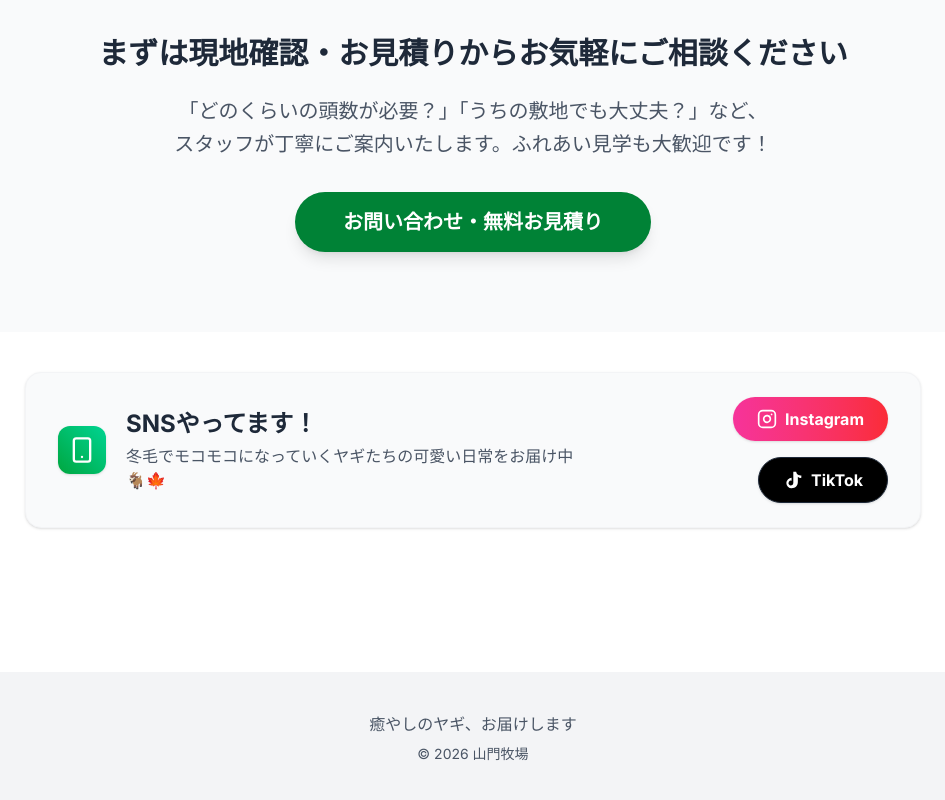
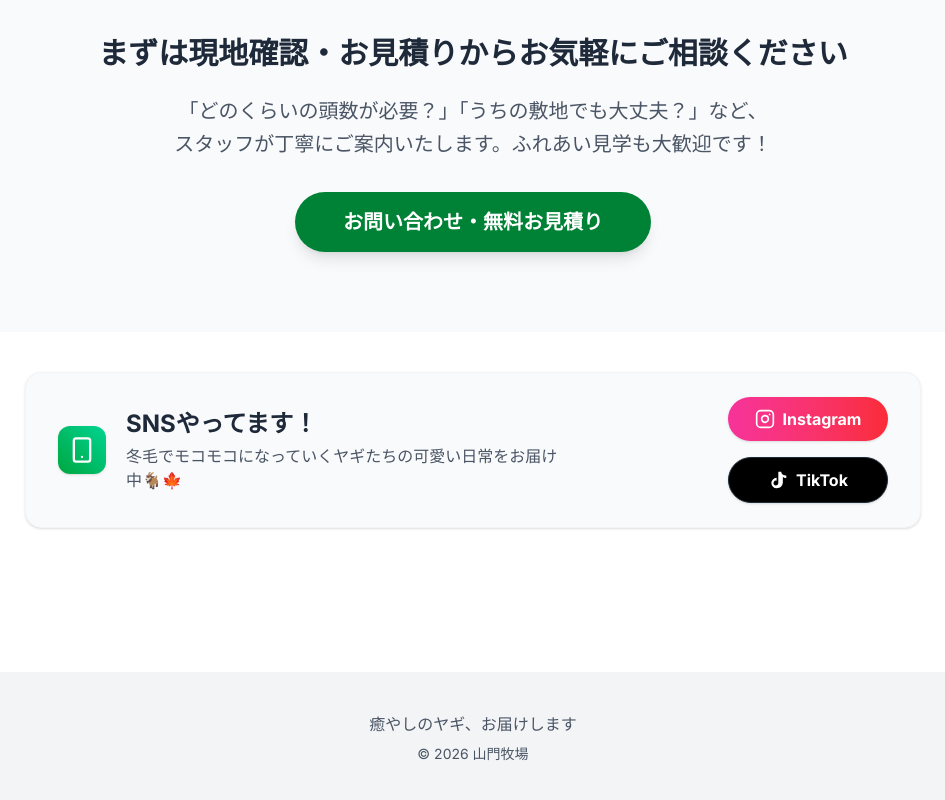
Before and after one commit to mune-Geeks/goat-rental, a Next.js app: page / in a window 1280 px wide. Shown: the part 2661-3461 px from the top of the page, without its empty margins (167-1112 px from the left). Built offline with nearby package versions, Linux system fonts and the light colour scheme.

Commit message:
ホームページを秋冬に対応

```diff
--- a/app/page.tsx
+++ b/app/page.tsx
@@ -240,7 +240,7 @@ export default function Home() {
               href="https://www.instagram.com/yamakado_suzuka?igsh=dWtob3V0eGNsdzYw"
               target="_blank"
               rel="noopener noreferrer"
-              className="flex items-center gap-2 bg-gradient-to-r from-pink-500 to-red-500 text-white hover:opacity-90 font-bold py-2.5 px-6 rounded-full shadow-sm transition-all text-sm md:text-base"
+              className="flex items-center justify-center gap-2 w-36 sm:w-40 bg-gradient-to-r from-pink-500 to-red-500 text-white hover:opacity-90 font-bold py-2.5 rounded-full shadow-sm transition-all text-sm md:text-base"
             >
               <svg xmlns="http://www.w3.org/2000/svg" viewBox="0 0 24 24" fill="none" stroke="currentColor" strokeWidth="2" strokeLinecap="round" strokeLinejoin="round" className="w-5 h-5">
                 <rect width="20" height="20" x="2" y="2" rx="5" ry="5" />
@@ -253,7 +253,7 @@ export default function Home() {
               href="https://www.tiktok.com/@yamakado_farm"
               target="_blank"
               rel="noopener noreferrer"
-              className="flex items-center gap-2 bg-black text-white hover:bg-gray-900 font-bold py-2.5 px-6 rounded-full shadow-sm transition-all text-sm md:text-base border border-gray-800"
+              className="flex items-center justify-center gap-2 w-36 sm:w-40 bg-black text-white hover:bg-gray-900 font-bold py-2.5 rounded-full shadow-sm transition-all text-sm md:text-base border border-gray-800"
             >
               <svg xmlns="http://www.w3.org/2000/svg" viewBox="0 0 24 24" fill="currentColor" className="w-5 h-5">
                 <path d="M19.59 6.69a4.83 4.83 0 0 1-3.77-4.25V2h-3.45v13.67a2.89 2.89 0 0 1-5.2 1.74 2.89 2.89 0 0 1 3.16-4.51V9.42a6.35 6.35 0 0 0-6.33 6.32A6.35 6.35 0 0 0 10.33 22c4.66 0 7.49-3.25 7.49-7.49V8.04A4.8 4.8 0 0 0 22 9.38V6.69a4.8 4.8 0 0 1-2.41-.69z"/>
```
